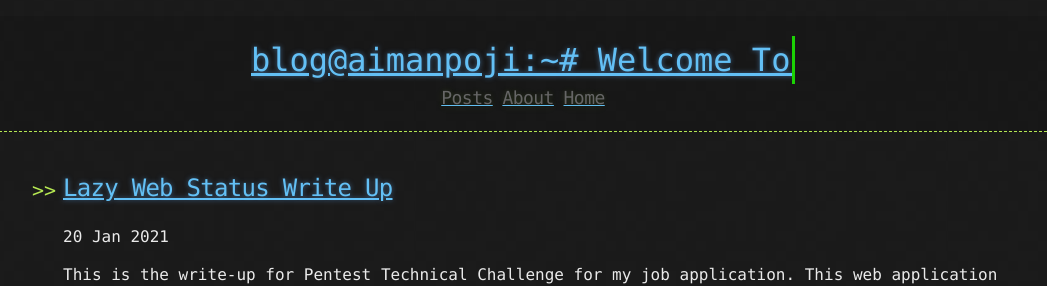
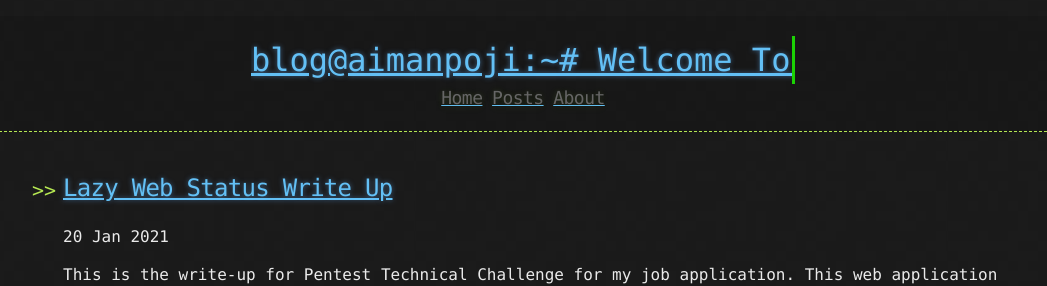
Before and after one commit to aimanpoji/aimanpoji.github.io, a Jekyll site: the page built from index.html, in a window 1280 px wide. Shown: the top 286 px of the page, without its empty margins (117-1164 px from the left). Built offline with Jekyll 4.4.1, drawn with Linux system fonts in a browser that asks for light colours; the list of posts is cut into pages by our own code.

Commit message:
Update links.html

```diff
--- a/_includes/links.html
+++ b/_includes/links.html
@@ -1,3 +1,3 @@
+<a href="{{ "../_layouts/default" | prepend: site.baseurl | replace: '//', '/' }}"><h2 class="header-link">Home</h2></a>
 <a href="{{ "/archive" | prepend: site.baseurl | replace: '//', '/' }}"><h2 class="header-link">Posts</h2></a>
 <a href="{{ "/about" | prepend: site.baseurl | replace: '//', '/' }}"><h2 class="header-link">About</h2></a>
-<a href="{{ "../_layouts/default.html" | prepend: site.baseurl | replace: '//', '/' }}"><h2 class="header-link">Home</h2></a>
```
